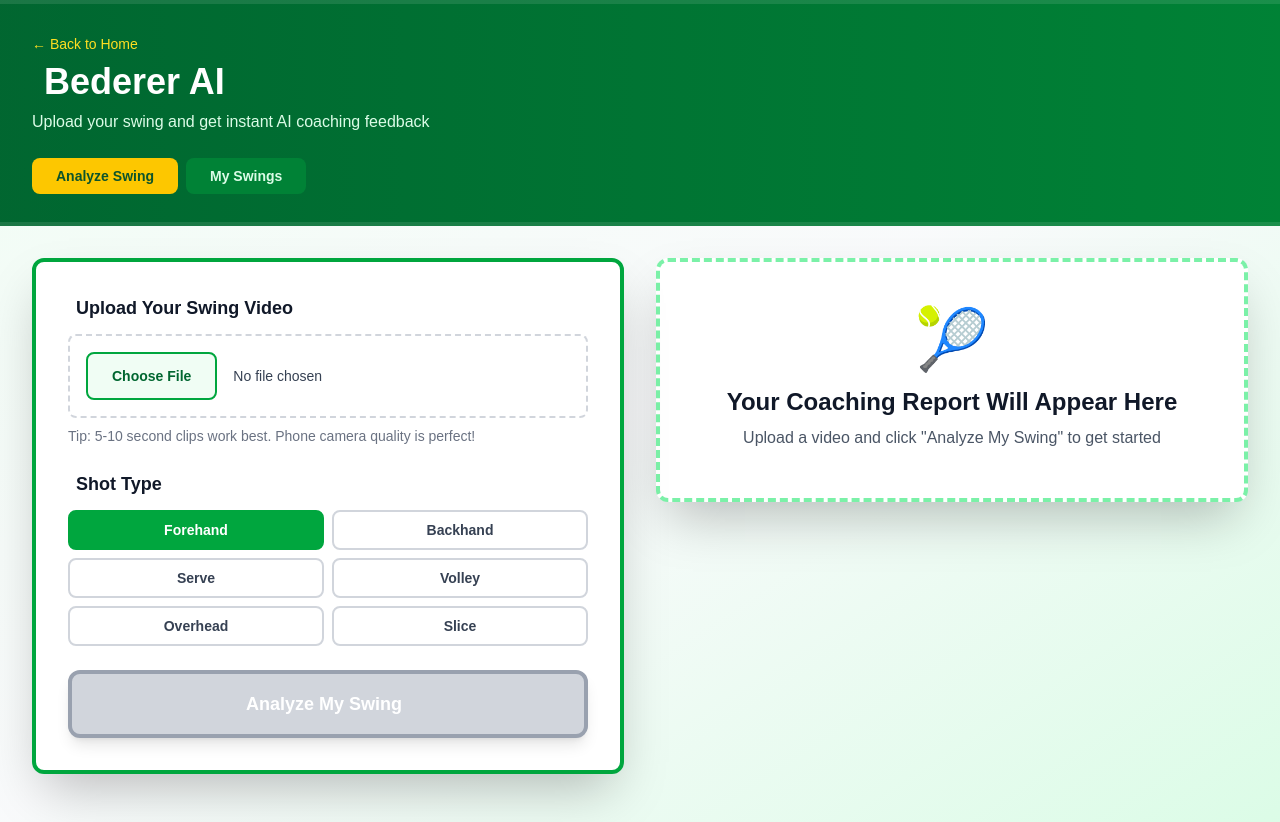
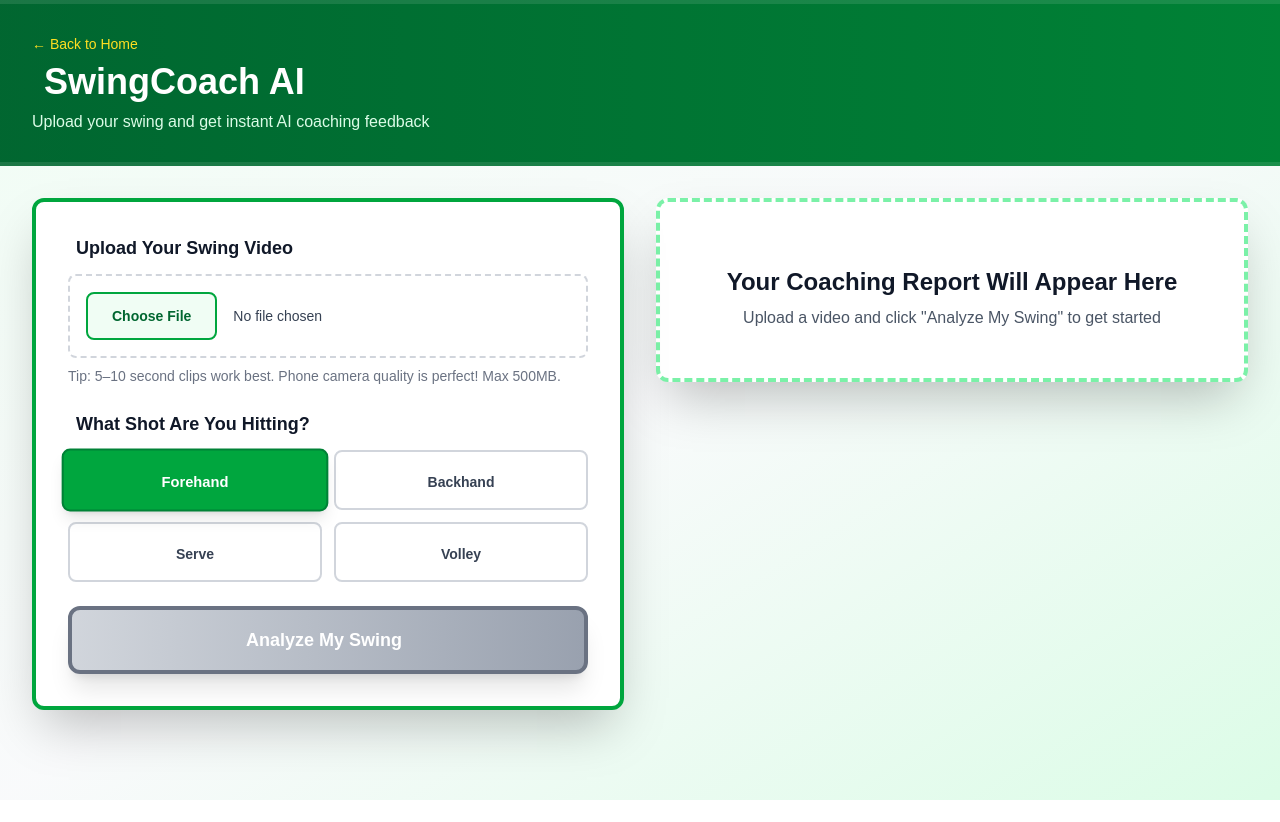
Before and after one commit to jbgaribay/bederer-ai, a Next.js app: page /upload in a window 1280 px wide. After the commit the page ends 800 px from the top, so only its background shows below. Built offline with nearby package versions, Linux system fonts and the light colour scheme.

Commit message:
Upload now shows/validates video size

```diff
--- a/app/upload/page.tsx
+++ b/app/upload/page.tsx
@@ -1,10 +1,10 @@
+// app/upload/page.tsx
+
 "use client";
 
 import { useState } from "react";
 import { SwingAnalysis } from "@/types/analysis";
 import CoachingReport from "@/components/CoachingReport";
-import SwingHistory from "@/components/SwingHistory";
-import { useSwingHistory } from "@/hooks/useSwingHistory";
 import Link from "next/link";
 
 export default function UploadPage() {
@@ -14,19 +14,44 @@ export default function UploadPage() {
   const [isAnalyzing, setIsAnalyzing] = useState(false);
   const [analysis, setAnalysis] = useState<SwingAnalysis | null>(null);
   const [error, setError] = useState<string | null>(null);
-  const [activeTab, setActiveTab] = useState<"analyze" | "history">("analyze");
-  const [savedConfirm, setSavedConfirm] = useState(false);
+  const [fileError, setFileError] = useState<string | null>(null);
 
-  const { history, saveSwing, clearHistory } = useSwingHistory();
+  const MAX_FILE_SIZE_MB = 500;
+  const MAX_FILE_SIZE_BYTES = MAX_FILE_SIZE_MB * 1024 * 1024;
+
+  const formatFileSize = (bytes: number): string => {
+    if (bytes < 1024 * 1024) return `${(bytes / 1024).toFixed(1)} KB`;
+    return `${(bytes / (1024 * 1024)).toFixed(1)} MB`;
+  };
 
   const handleFileChange = (e: React.ChangeEvent<HTMLInputElement>) => {
     const file = e.target.files?.[0];
-    if (file) {
+    setFileError(null);
+
+    if (!file) return;
+
+    // Validate MIME type
+    if (!file.type.startsWith("video/")) {
+      setFileError(
+        "That doesn't look like a video file. Please upload an MP4, MOV, or similar video format."
+      );
+      e.target.value = "";
+      return;
+    }
+
+    // Validate file size
+    if (file.size > MAX_FILE_SIZE_BYTES) {
+      setFileError(
+        `File is too large (${formatFileSize(file.size)}). Please upload a video under ${MAX_FILE_SIZE_MB}MB. Try trimming your clip to 5–15 seconds.`
+      );
+      e.target.value = "";
+      return;
+    }
+
     setSelectedFile(file);
     setVideoPreview(URL.createObjectURL(file));
     setAnalysis(null);
     setError(null);
-    }
   };
 
   const handleAnalyze = async () => {
@@ -52,9 +77,6 @@ export default function UploadPage() {
 
       const result: SwingAnalysis = await response.json();
       setAnalysis(result);
-      saveSwing(result);
-      setSavedConfirm(true);
-      setTimeout(() => setSavedConfirm(false), 3000);
     } catch (err) {
       const errorMessage =
         err instanceof Error
@@ -71,6 +93,7 @@ export default function UploadPage() {
     <div className="min-h-screen bg-gradient-to-br from-green-50 via-gray-50 to-green-100">
       {/* Header with Court Lines */}
       <div className="relative bg-gradient-to-r from-green-800 to-green-700 text-white py-8 mb-8 overflow-hidden">
+        {/* Court Lines Pattern */}
         <div className="absolute inset-0 opacity-10">
           <div className="absolute top-0 left-0 right-0 h-1 bg-white"></div>
           <div className="absolute bottom-0 left-0 right-0 h-1 bg-white"></div>
@@ -87,75 +110,23 @@ export default function UploadPage() {
               </Link>
               <h1 className="text-4xl font-black mb-2 flex items-center gap-3">
                 <span className="text-3xl"></span>
-                Bederer AI
+                SwingCoach AI
               </h1>
               <p className="text-green-100">
                 Upload your swing and get instant AI coaching feedback
               </p>
             </div>
           </div>
-
-          {/* Tab Switcher */}
-          <div className="flex gap-2 mt-6">
-            <button
-              onClick={() => setActiveTab("analyze")}
-              className={`px-6 py-2 rounded-lg font-black text-sm transition-all ${
-                activeTab === "analyze"
-                  ? "bg-yellow-400 text-green-900"
-                  : "bg-green-700 text-green-100 hover:bg-green-600"
-              }`}
-            >
-               Analyze Swing
-            </button>
-            <button
-              onClick={() => setActiveTab("history")}
-              className={`px-6 py-2 rounded-lg font-black text-sm transition-all flex items-center gap-2 ${
-                activeTab === "history"
-                  ? "bg-yellow-400 text-green-900"
-                  : "bg-green-700 text-green-100 hover:bg-green-600"
-              }`}
-            >
-               My Swings
-              {history.length > 0 && (
-                <span className="bg-green-900 text-yellow-300 text-xs font-black px-2 py-0.5 rounded-full">
-                  {history.length}
-                </span>
-              )}
-            </button>
-          </div>
         </div>
       </div>
 
-      {/* Main Content */}
+      {/* Two Column Layout */}
       <div className="max-w-7xl mx-auto px-4 sm:px-6 lg:px-8 pb-12">
-        {activeTab === "history" ? (
-          <SwingHistory history={history} onClear={clearHistory} />
-        ) : (
         <div className="grid lg:grid-cols-2 gap-8">
           {/* LEFT COLUMN - Upload Section */}
           <div className="lg:sticky lg:top-8 lg:self-start">
             <div className="bg-white rounded-xl shadow-2xl p-8 border-4 border-green-600">
               <div className="space-y-6">
-                  {/* Saved confirmation */}
-                  {savedConfirm && (
-                    <div className="bg-green-50 border-2 border-green-400 text-green-800 px-4 py-2 rounded-lg font-semibold text-sm flex items-center gap-2">
-                      <svg
-                        className="w-4 h-4 text-green-600"
-                        fill="none"
-                        viewBox="0 0 24 24"
-                        stroke="currentColor"
-                        strokeWidth={2.5}
-                      >
-                        <path
-                          strokeLinecap="round"
-                          strokeLinejoin="round"
-                          d="M9 12.75L11.25 15 15 9.75M21 12a9 9 0 11-18 0 9 9 0 0118 0z"
-                        />
-                      </svg>
-                      Saved to My Swings
-                    </div>
-                  )}
-
                 {/* File Upload */}
                 <div>
                   <label className="block text-lg font-bold text-gray-900 mb-3 flex items-center gap-2">
@@ -177,61 +148,87 @@ export default function UploadPage() {
                       border-2 border-dashed border-gray-300 rounded-lg p-4
                       hover:border-green-500 transition-colors"
                   />
+
+                  {/* File validation error */}
+                  {fileError && (
+                    <div className="mt-3 bg-red-50 border-2 border-red-300 text-red-800 px-4 py-3 rounded-lg text-sm font-medium flex items-start gap-2">
+                      <span className="text-lg leading-none mt-0.5">⚠️</span>
+                      <span>{fileError}</span>
+                    </div>
+                  )}
+
+                  {/* File accepted confirmation */}
+                  {selectedFile && !fileError && (
+                    <div className="mt-3 bg-green-50 border-2 border-green-300 text-green-800 px-4 py-3 rounded-lg text-sm font-medium flex items-center gap-2">
+                      <span className="text-lg"></span>
+                      <span>
+                        <span className="font-bold">{selectedFile.name}</span>
+                        <span className="text-green-600 ml-2">
+                          ({formatFileSize(selectedFile.size)})
+                        </span>
+                      </span>
+                    </div>
+                  )}
+
                   <p className="mt-2 text-sm text-gray-500">
-                       Tip: 5-10 second clips work best. Phone camera quality
-                      is perfect!
+                     Tip: 5–10 second clips work best. Phone camera quality is
+                    perfect! Max 500MB.
                   </p>
+                </div>
+
+                {/* Shot Type Selector */}
+                <div>
+                  <label className="block text-lg font-bold text-gray-900 mb-3 flex items-center gap-2">
+                    <span className="text-2xl"></span>
+                    What Shot Are You Hitting?
+                  </label>
+                  <div className="grid grid-cols-2 gap-3">
+                    {[
+                      { value: "forehand",  label: "Forehand" },
+                      { value: "backhand",  label: "Backhand" },
+                      { value: "serve",  label: "Serve" },
+                      { value: "volley",  label: "Volley" },
+                    ].map((shot) => (
+                      <button
+                        key={shot.value}
+                        onClick={() => setShotType(shot.value)}
+                        className={`p-4 rounded-lg border-2 font-bold transition-all
+                          ${
+                            shotType === shot.value
+                              ? "bg-green-600 text-white border-green-700 shadow-lg scale-105"
+                              : "bg-white text-gray-700 border-gray-300 hover:border-green-400 hover:bg-green-50"
+                          }`}
+                      >
+                        <div className="text-2xl mb-1">{shot.emoji}</div>
+                        <div className="text-sm">{shot.label}</div>
+                      </button>
+                    ))}
+                  </div>
                 </div>
 
                 {/* Video Preview */}
                 {videoPreview && (
                   <div>
-                      <label className="block text-sm font-bold text-gray-700 mb-2 uppercase tracking-wide">
+                    <label className="block text-lg font-bold text-gray-900 mb-3 flex items-center gap-2">
+                      <span className="text-2xl"></span>
                       Preview
                     </label>
                     <video
                       src={videoPreview}
                       controls
-                        className="w-full rounded-lg border-4 border-green-600 shadow-md"
+                      className="w-full rounded-lg shadow-lg border-4 border-green-200 max-h-96"
                     />
                   </div>
                 )}
 
-                  {/* Shot Type Selector */}
-                  <div>
-                    <label className="block text-lg font-bold text-gray-900 mb-3 flex items-center gap-2">
-                      <span className="text-2xl"></span>
-                      Shot Type
-                    </label>
-                    <div className="grid grid-cols-2 gap-2">
-                      {[
-                        "forehand",
-                        "backhand",
-                        "serve",
-                        "volley",
-                        "overhead",
-                        "slice",
-                      ].map((shot) => (
-                        <button
-                          key={shot}
-                          onClick={() => setShotType(shot)}
-                          className={`py-2 px-4 rounded-lg border-2 font-bold text-sm capitalize transition-all ${
-                            shotType === shot
-                              ? "bg-green-600 text-white border-green-600"
-                              : "bg-white text-gray-700 border-gray-300 hover:border-green-500"
-                          }`}
-                        >
-                          {shot}
-                        </button>
-                      ))}
-                    </div>
-                  </div>
-
                 {/* Analyze Button */}
                 <button
                   onClick={handleAnalyze}
-                    disabled={!selectedFile || isAnalyzing}
-                    className="w-full py-4 px-8 bg-green-600 hover:bg-green-700 disabled:bg-gray-300 disabled:cursor-not-allowed text-white font-black text-lg rounded-xl border-4 border-green-800 disabled:border-gray-400 transition-all shadow-lg hover:shadow-xl transform hover:-translate-y-0.5 disabled:transform-none"
+                  disabled={!selectedFile || isAnalyzing || !!fileError}
+                  className="w-full bg-gradient-to-r from-green-600 to-green-700 text-white py-4 px-6 rounded-xl font-black text-lg
+                    hover:from-green-700 hover:to-green-800 disabled:from-gray-300 disabled:to-gray-400 disabled:cursor-not-allowed
+                    transition-all duration-200 shadow-xl hover:shadow-2xl transform hover:scale-[1.02]
+                    border-4 border-green-800 disabled:border-gray-500"
                 >
                   {isAnalyzing ? (
                     <span className="flex items-center justify-center gap-3">
@@ -266,23 +263,11 @@ export default function UploadPage() {
                   )}
                 </button>
 
-                  {/* Error Message */}
+                {/* Analysis error Message */}
                 {error && (
                   <div className="bg-red-50 border-4 border-red-300 text-red-800 px-6 py-4 rounded-lg font-medium">
                     <div className="flex items-center gap-2">
-                        <svg
-                          className="w-6 h-6 text-red-500"
-                          fill="none"
-                          viewBox="0 0 24 24"
-                          stroke="currentColor"
-                          strokeWidth={2.5}
-                        >
-                          <path
-                            strokeLinecap="round"
-                            strokeLinejoin="round"
-                            d="M12 9v3.75m-9.303 3.376c-.866 1.5.217 3.374 1.948 3.374h14.71c1.73 0 2.813-1.874 1.948-3.374L13.949 3.378c-.866-1.5-3.032-1.5-3.898 0L2.697 16.126zM12 15.75h.007v.008H12v-.008z"
-                          />
-                        </svg>
+                      <span className="text-2xl">⚠️</span>
                       <span>{error}</span>
                     </div>
                   </div>
@@ -297,7 +282,7 @@ export default function UploadPage() {
               <CoachingReport analysis={analysis} />
             ) : (
               <div className="bg-white rounded-xl shadow-2xl p-12 border-4 border-dashed border-green-300 text-center">
-                  <div className="text-6xl mb-4">🎾</div>
+                <div className="text-6xl mb-4"></div>
                 <h3 className="text-2xl font-bold text-gray-900 mb-2">
                   Your Coaching Report Will Appear Here
                 </h3>
@@ -308,7 +293,6 @@ export default function UploadPage() {
             )}
           </div>
         </div>
-        )}
       </div>
     </div>
   );
```
Lines whose indentation alone changed are shown as unchanged.
